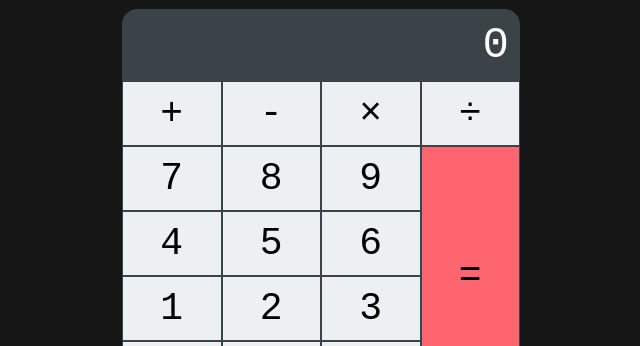
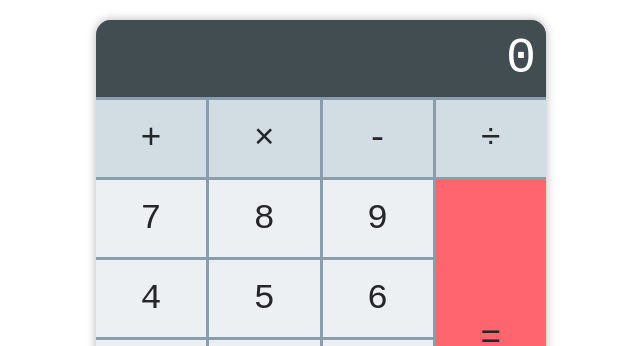
Before and after one commit to amaliacicala/esercizi-fullstack, a plain HTML site: page Esercizi CSS/04 Grid - Calcolatrice/calcolatrice.html in a window 1280 px wide. Shown: the top 346 px of the page, without its empty margins (319-959 px from the left). Drawn offline with Linux system fonts and the light colour scheme.

Commit message:
feat: edit code in 04 Grid - Calcolatrice

```diff
--- a/Esercizi CSS/04 Grid/calcolatrice.html
+++ b/Esercizi CSS/04 Grid - Calcolatrice/calcolatrice.html
@@ -10,17 +10,21 @@
     <link rel="stylesheet" type="text/css" href="stylesheet.css">
 </head>
 <body>
-    <div class="calcolatrice">
-        <div class="pulsanti">
-            <p class="zero">0</p>
-            <p>+</p>
-            <p>-</p>
-            <p>×</p>
-            <p>÷</p>
+    <main class="calcolatrice">
+        <section class="pulsanti">
+            <p class="risultato">0</p>
+
+            <p class="operazione">+</p>
+            <p class="operazione">×</p>
+            <p class="operazione">-</p>
+            <p class="operazione">÷</p>
+
             <p>7</p>
             <p>8</p>
             <p>9</p>
+
             <div class="uguale"><p>=</p></div>
+
             <p>4</p>
             <p>5</p>
             <p>6</p>
@@ -30,9 +34,7 @@
             <p>0</p>
             <p>.</p>
             <p>AC</p>
-        </div>
-    </div>
-
-
+        </section>
+    </main>
 </body>
 </html>
--- /dev/null
+++ b/Esercizi CSS/04 Grid - Calcolatrice/stylesheet.css
@@ -0,0 +1,78 @@
+/* -------- TAG GENERALI -------- */
+
+html {
+  font-size: 10px;
+}
+
+* {
+  margin: 0;
+  padding: 0;
+  font-family: monospace;
+  color: #242628;
+}
+
+p {
+  display: flex;
+  justify-content: center;
+  align-items: center;
+
+  padding: 1rem;
+  background-color: #ecf0f3;
+  font-size: 3.5rem;
+  text-align: center;
+}
+
+/* -------- CALCOLATRICE -------- */
+
+main.calcolatrice {
+  margin: 2rem auto;
+  width: 45rem;
+  border-radius: 1.5rem;
+  background-color: #889dae;
+  filter: drop-shadow(0px 0px 5px rgba(0, 0, 0, 0.3));
+}
+
+section.pulsanti {
+  display: grid;
+  grid-template-columns: repeat(4, 1fr);
+  grid-template-rows: repeat(6, 1fr);
+  grid-gap: 0.3rem;
+}
+
+p.risultato {
+  grid-column: 1 / -1;
+  grid-row: 1;
+
+  justify-content: flex-end;
+
+  background-color: #424d52;
+  color: white;
+  border: 0;
+  border-radius: 1.5rem 1.5rem 0 0;
+  font-size: 5rem;
+}
+
+p.operazione {
+  background-color: #d2dce3;
+}
+
+div.uguale {
+  grid-column: 4 / -1;
+  grid-row: 3 / 7;
+
+  display: flex;
+  justify-content: center;
+  align-items: center;
+
+  background-color: #ff656e;
+  border-radius: 0 0 1.5rem 0;
+}
+
+div.uguale p {
+  border: none;
+  background-color: #ff656e;
+}
+
+p:nth-child(16) {
+  border-radius: 0px 0px 0px 1.5rem;
+}
--- a/Esercizi CSS/04 Grid/stylesheet.css
+++ /dev/null
@@ -1,59 +0,0 @@
-body {
-  background-color: #161616;
-  font-size: 38px;
-  font-family: monospace;
-  text-align: center;
-}
-
-p {
-  margin: 0px;
-  padding: 10px;
-  border: solid 0.5px #394348;
-  background-color: #ecf0f3;
-}
-
-.calcolatrice {
-  display: grid;
-  width: 400px;
-  margin: auto;
-  box-sizing: border-box;
-
-  border: solid 1px transparent;
-  border-radius: 15px;
-}
-
-.pulsanti {
-  display: grid;
-  grid-template-columns: repeat(4, 1fr);
-}
-
-.zero {
-  grid-column: 1 / -1;
-  background-color: #394348;
-  color: white;
-  border-radius: 15px 15px 0px 0px;
-  font-size: 44px;
-  text-align: right;
-}
-
-.uguale {
-  grid-column: 4 / -1;
-  grid-row: 3 / 7;
-  display: flex;
-
-  justify-content: center;
-  align-items: center;
-
-  background-color: #ff656e;
-  border: solid 0.5px #394348;
-  border-radius: 0px 0px 15px 0px;
-}
-
-div.uguale > p {
-  border: none;
-  background-color: #ff656e;
-}
-
-p:nth-child(16) {
-  border-radius: 0px 0px 0px 15px;
-}
```
Also changed, not shown: Esercizi CSS/04 Grid - Calcolatrice/question.md (renamed from Esercizi CSS/04 Grid/question.md), Esercizi CSS/04 Grid - Calcolatrice/start/layout.png (renamed from Esercizi CSS/04 Grid/start/layout.png).
